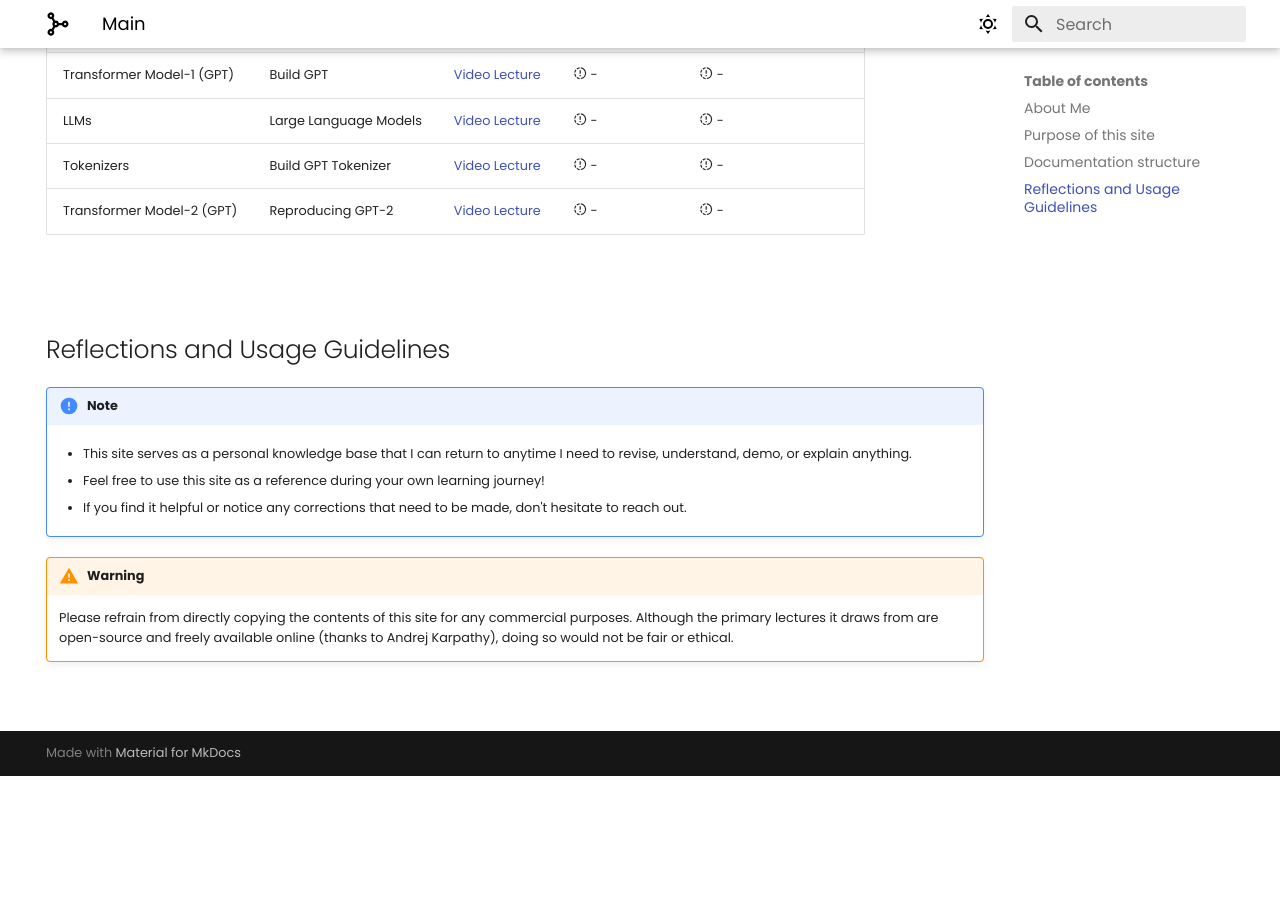
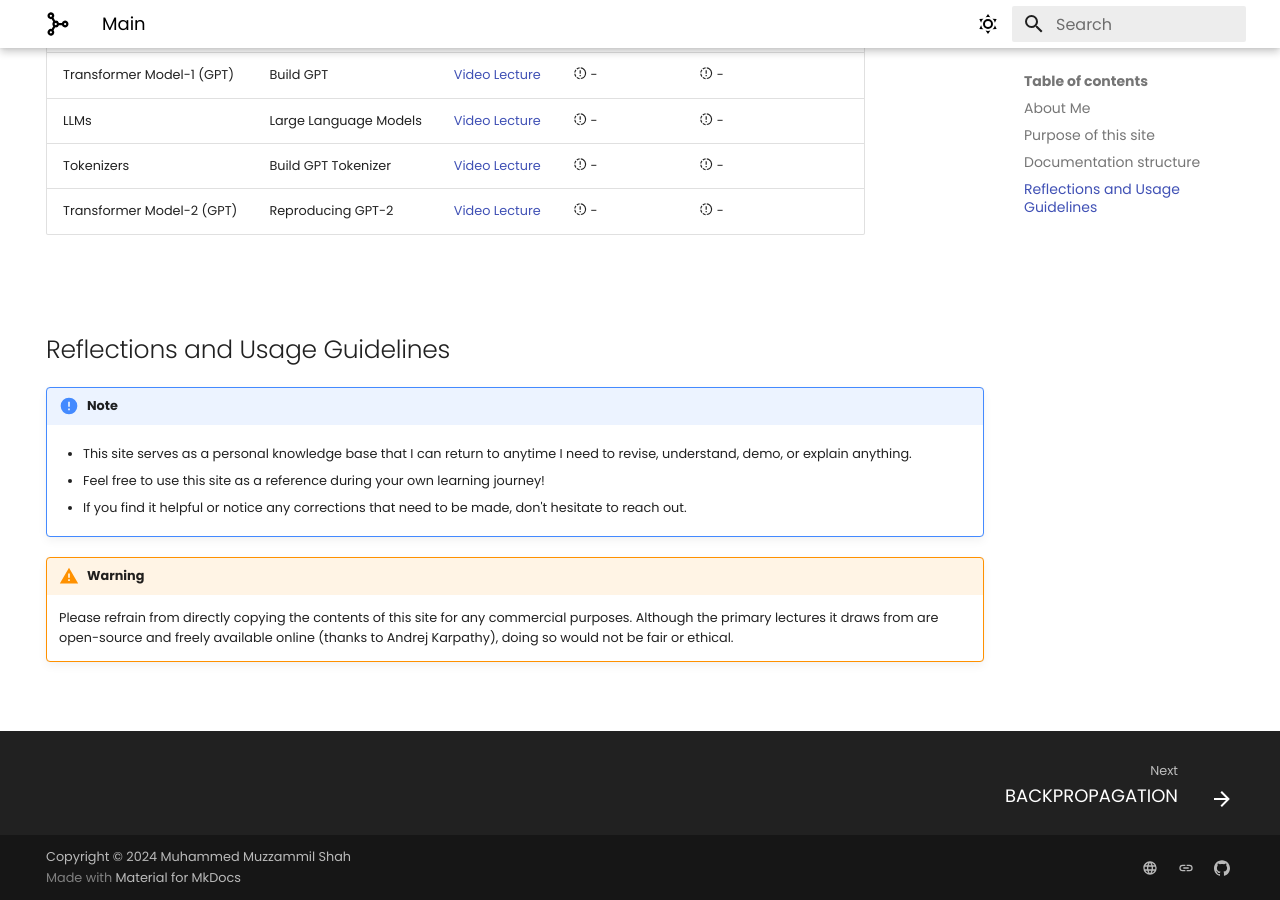
Before and after one commit to MuzzammilShah/Road-to-GPT, an MkDocs documentation site: the page built from docs/index.md, in a window 1280 px wide and 900 px high, scrolled down 1265 px. Built offline with MkDocs 1.6.1 and Material for MkDocs 9.7.7, drawn with Linux system fonts in a browser that asks for light colours; before the commit the page ends 2041 px from its top, so only the background shows below that.

Commit message:
Footer- Social links and copyright message, Footer Navigation

```diff
--- a/docs/index.md
+++ b/docs/index.md
@@ -10,7 +10,7 @@ hide:
 ## About Me
 I am Muhammed Muzzammil Shah, currently working as a Junior Software Engineer at a startup. My primary focus is on implementing Artificial Intelligence and Machine Learning solutions.
 
-If you would like to learn more about me, please feel free to visit my **[official website](https://muhammedshah.com)**!
+If you would like to learn more about me, please feel free to visit my [official website](https://muhammedshah.com)!
 
 &nbsp;
 
--- a/mkdocs.yml
+++ b/mkdocs.yml
@@ -7,7 +7,7 @@ theme:
     admonition:
       note: material/alert-circle
       warning: material/alert
-  favicon: assets/favicon.ico  # Optional favicon
+  favicon: assets/images/favicon.png  # Optional favicon
   font:
     text: Poppins
 
@@ -17,16 +17,20 @@ theme:
         icon: material/weather-sunny
         name: Switch to dark mode
       primary: white
+      accent: indigo
     - scheme: slate
       toggle:
         icon: material/weather-night
         name: Switch to light mode
       primary: black
+      accent: indigo
 
   features:
     - navigation.tabs
     - navigation.top
+    - navigation.path
     - navigation.sections
+    - navigation.footer
     - search.highlight
     - search.suggest
 
@@ -54,5 +58,17 @@ markdown_extensions:
 extra_css:
   - assets/custom.css
 
+extra:
+  social:
+    - icon: material/web
+      link: https://muhammedshah.com
+    - icon: simple/linkedin
+      link: https://linkedin.com/muhammedshah
+    - icon: simple/github
+      link: https://github.com/muzzammilshah
+  # generator: false
+
 plugins:
   - search
+
+copyright: Copyright &copy; 2024 Muhammed Muzzammil Shah
```
Also changed, not shown: docs/assets/images/favicon.png (added).
